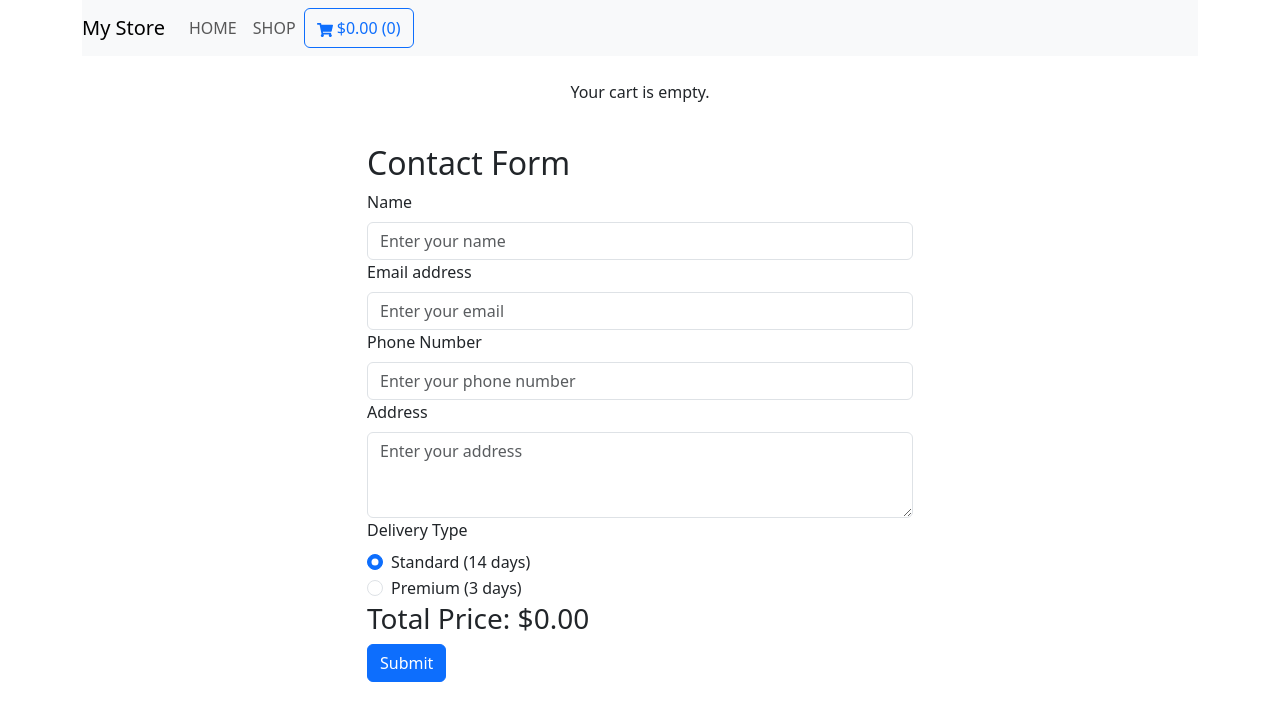
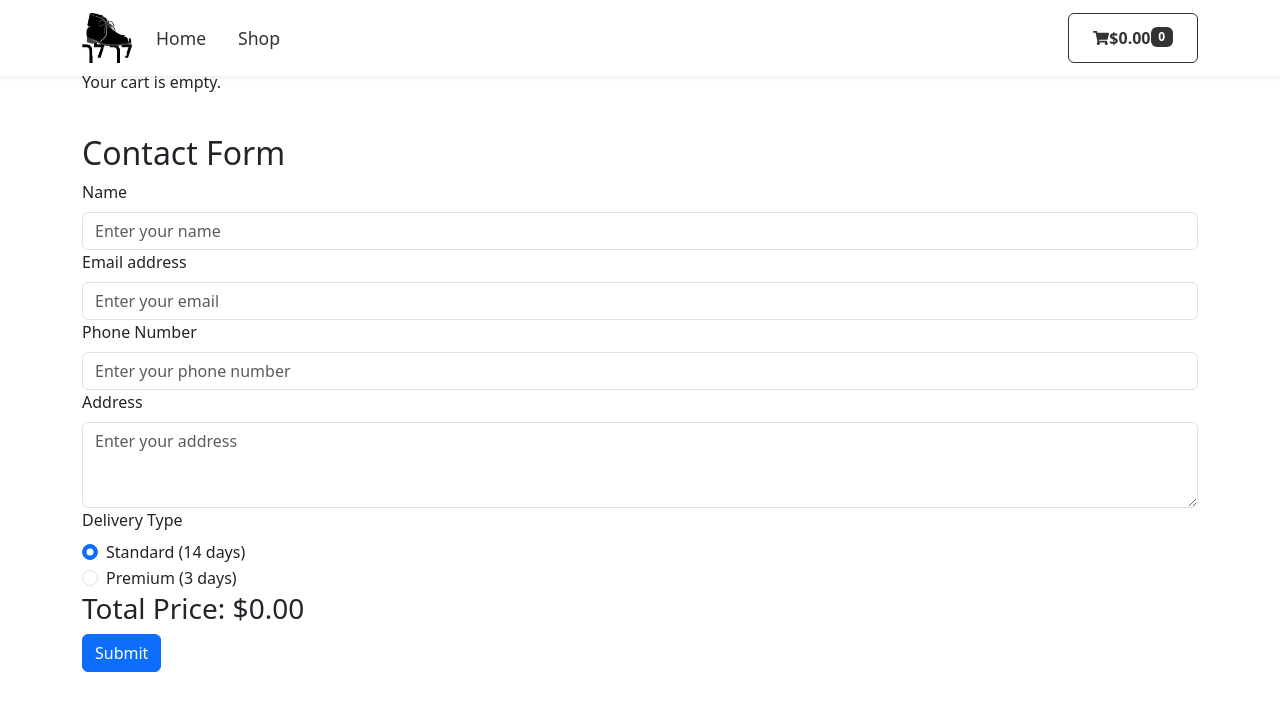
Before and after one commit to orbarkalifa/WebDev_Final, a React (Create React App) app in the folder Client/shoe-store/: page /order in a window 1280 px wide. Shown: the top 720 px of the page. Built offline with nearby package versions, Linux system fonts and the light colour scheme.

Commit message:
styling improvements

```diff
--- a/Client/shoe-store/src/App.js
+++ b/Client/shoe-store/src/App.js
@@ -7,7 +7,7 @@ function App() {
   return (
     <Router>
       <div className="App">
-        <Routes>
+        <Routes >
           <Route path="/" element={<Homepage />} />
           <Route path="/order" element={<Order />} />
         </Routes>
--- a/Client/shoe-store/src/components/Header.css
+++ b/Client/shoe-store/src/components/Header.css
@@ -13,6 +13,8 @@
 .header-title {
     font-size: 3rem;
     margin-bottom: 0.5rem;
+    text-shadow: 2px 2px 4px rgba(0, 0, 0, 0.5),
+        /* Offset X, Offset Y, Blur Radius, Color */ 0 0 1px rgba(0, 0, 0, 0.7); /* Additional shadow for a subtle effect */
 }
 
 .header-description {
--- a/Client/shoe-store/src/components/Header.js
+++ b/Client/shoe-store/src/components/Header.js
@@ -7,7 +7,7 @@ function Header() {
         <div className="header">
             <Container>
                 <Row className="justify-content-center text-center text-white">
-                    <Col md={12}>
+                    <Col>
                         <h1 className="header-title">Welcome to ShoeStore</h1>
                         <p className="header-description">
                             Discover the best collection of shoes for every occasion. From stylish sneakers to elegant formal wear, we have something for everyone.
--- a/Client/shoe-store/src/components/Homepage.js
+++ b/Client/shoe-store/src/components/Homepage.js
@@ -17,12 +17,12 @@ function Homepage() {
         <Container>
             <Navbar cart={cart} toggleCart={() => setShowCart(!showCart)} />
             <Row>
-                <Col md={8}>
+                <Col >
                     <Header />
                 </Col>
             </Row>
             <Row>
-                <Col md={8}>
+                <Col>
                     <ItemsList id="shop" addToCart={addToCart} />
                 </Col>
             </Row>
--- a/Client/shoe-store/src/components/ItemsList.js
+++ b/Client/shoe-store/src/components/ItemsList.js
@@ -13,8 +13,8 @@ const ItemsList = ({ addToCart }) => {
     }, []);
 
     return (
-        <Container>
-            <h1 className="my-4">Items Collection</h1>
+        <Container id='shop'>
+            <h1 >Items Collection</h1>
             <Row>
                 {items.map(item => (
                     <Col key={item._id} xs={12} sm={6} md={4} lg={4}>
--- /dev/null
+++ b/Client/shoe-store/src/components/Navbar.css
@@ -0,0 +1,67 @@
+/* Navbar styles */
+.custom-navbar {
+    background: rgba(
+        255,
+        255,
+        255,
+        0.8
+    ); /* Semi-transparent white background */
+    backdrop-filter: blur(10px); /* Adds a blur effect to the background */
+    box-shadow: 0 4px 6px rgba(0, 0, 0, 0.1); /* Subtle shadow for separation */
+    z-index: 1030; /* Ensures navbar is on top of other content */
+}
+
+/* Text and icon color */
+.custom-navbar .nav-link {
+    color: #333; /* Dark color for text and icons */
+    font-weight: 500; /* Medium font weight for better readability */
+}
+
+/* Hover effect for nav links */
+.custom-navbar .nav-link {
+    background-color: rgba(
+        255,
+        255,
+        255,
+        0.6
+    ); /* Slightly darker background on hover */
+    border-radius: 4px; /* Rounded corners */
+    padding: 0.75rem 1.5rem; /* Increase padding for better size */
+    font-size: 1.1rem; /* Increase font size */
+    margin-right: 1rem; /* Add spacing between nav links */
+    transition: background-color 0.3s ease; /* Smooth transition effect */
+}
+
+.custom-navbar .nav-link:hover {
+    background-color: rgba(
+        255,
+        255,
+        255,
+        0.8
+    ); /* Lighter background on hover */
+}
+
+/* Button styles */
+.custom-navbar .cart-button {
+    padding: 0.75rem 1.5rem; /* Increase button padding */
+    font-size: 1rem; /* Adjust font size for better balance */
+    transition: background-color 0.3s ease, color 0.3s ease; /* Smooth transition effect */
+}
+
+/* Button outline style */
+.custom-navbar .btn-outline-dark {
+    border-color: #333; /* Darker border color */
+    color: #333; /* Darker text color */
+}
+
+/* Badge styling */
+.custom-navbar .badge {
+    background-color: #333; /* Darker background for the badge */
+    color: #fff; /* White text color */
+}
+
+/* Price span styling */
+.custom-navbar .price {
+    font-weight: 600; /* Bold text for price */
+    font-size: 1rem; /* Adjust font size for price */
+}
--- a/Client/shoe-store/src/components/Navbar.js
+++ b/Client/shoe-store/src/components/Navbar.js
@@ -1,25 +1,46 @@
 import React from 'react';
-import { Navbar as BootstrapNavbar, Nav, Button } from 'react-bootstrap';
+import { Navbar as BootstrapNavbar, Nav, Button, Container } from 'react-bootstrap';
 import { FaShoppingCart } from 'react-icons/fa';
+import './Navbar.css'; // Import the CSS file
 
 const Navbar = ({ cart, toggleCart }) => {
-    // Calculate total quantity and price in the cart
     const totalQuantity = cart.reduce((total, item) => total + item.quantity, 0);
     const totalPrice = cart.reduce((total, item) => total + item.price * item.quantity, 0).toFixed(2);
 
     return (
-        <BootstrapNavbar bg="light" expand="lg" className="mb-4">
-            <BootstrapNavbar.Brand href="#home">My Store</BootstrapNavbar.Brand>
+        <BootstrapNavbar expand="lg" fixed="top" className="shadow-sm custom-navbar">
+            <Container>
+                <BootstrapNavbar.Brand href="#home" className="font-weight-bold text-uppercase">
+                    <img
+                        src="/logo.jpg"
+                        width="50"
+                        height="50"
+                        className="d-inline-block align-top"
+                        alt="My Store"
+                    />                </BootstrapNavbar.Brand>
                 <BootstrapNavbar.Toggle aria-controls="basic-navbar-nav" />
                 <BootstrapNavbar.Collapse id="basic-navbar-nav">
                     <Nav className="mr-auto">
-                    <Nav.Link href="/">HOME</Nav.Link>
-                    <Nav.Link href="#shop">SHOP</Nav.Link>
-                    <Button variant="outline-primary" onClick={toggleCart}>
-                        <FaShoppingCart /> ${totalPrice} ({totalQuantity})
+                        <Nav.Link href="/" className="nav-link">
+                            Home
+                        </Nav.Link>
+                        <Nav.Link href="#shop" className="nav-link">
+                            Shop
+                        </Nav.Link>
+                    </Nav>
+                    <Nav className="ms-auto d-flex align-items-center">
+                        <Button
+                            onClick={toggleCart}
+                            variant="outline-dark"
+                            className="d-flex align-items-center cart-button"
+                        >
+                            <FaShoppingCart className="mr-2" />
+                            <span className="price mr-2">${totalPrice}</span>
+                            <span className="badge badge-dark">{totalQuantity}</span>
                         </Button>
                     </Nav>
                 </BootstrapNavbar.Collapse>
+            </Container>
         </BootstrapNavbar>
     );
 };
--- a/Client/shoe-store/src/components/Order.js
+++ b/Client/shoe-store/src/components/Order.js
@@ -19,21 +19,29 @@ function Order() {
     const [errors, setErrors] = useState({});
     const [successMessage, setSuccessMessage] = useState('');
 
+    // Validates the form inputs
     const validateForm = () => {
         const newErrors = {};
         if (!formData.name) newErrors.name = 'Name is required';
         else if (/\d/.test(formData.name)) newErrors.name = 'Name cannot contain numbers';
+
         if (!formData.email) newErrors.email = 'Email is required';
         else if (!/\S+@\S+\.\S+/.test(formData.email)) newErrors.email = 'Email is invalid';
+
         if (!formData.phone) newErrors.phone = 'Phone number is required';
-        else if (!/^\d{10}$/.test(formData.phone.replace(/-/g, ''))) newErrors.phone = 'Phone number must be 10 digits';
         if (!formData.address) newErrors.address = 'Address is required';
-        if (cart.length === 0) newErrors.cartSize = 'Cannot order an empty cart';
+
+        if (cart.length === 0) {
+            newErrors.cartSize = 'Cannot order an empty cart';
+        } else if (cart.some(item => item.quantity <= 0)) {
+            newErrors.cartItems = 'All items must have a quantity greater than 0';
+        }
 
         setErrors(newErrors);
         return Object.keys(newErrors).length === 0;
     };
 
+    // Handles changes to form fields
     const handleChange = (e) => {
         const { name, value } = e.target;
         setFormData(prevFormData => ({
@@ -42,16 +50,21 @@ function Order() {
         }));
     };
 
+    // Handles form submission
     const handleSubmit = async (e) => {
         e.preventDefault();
 
         if (!validateForm()) return;
 
+        // Calculate total price with delivery fee
+        const deliveryFee = formData.deliveryType === '3' ? 30 : 0;
+        const totalPriceWithFee = totalPrice + deliveryFee;
+
         try {
             const body = {
                 orderDetails: {
                     items: cart,
-                    totalPrice: totalPrice,
+                    totalPrice: totalPriceWithFee,
                     customer: formData,
                 }
             };
@@ -67,31 +80,52 @@ function Order() {
         }
     };
 
+    // Calculate the total price of items in the cart
     const totalPrice = cart.reduce((total, item) => total + item.price * item.quantity, 0);
 
     return (
         <Container>
             <Navbar cart={cart} toggleCart={() => setShowCart(!showCart)} />
 
-            <Row className="my-4">
+            <Row className="mb-4">
                 {cart.length > 0 ? (
                     cart.map(item => item.quantity > 0 && (
-                        <Row className="justify-content-center mb-3" key={item._id}>
-                            <Col lg={6}>
+                        <Row key={item._id}>
+                            <Col>
                                 <OrderItem item={item} />
                             </Col>
                         </Row>
                     ))
                 ) : (
-                    <Col className="text-center">
+                    <Col>
                         <p>Your cart is empty.</p>
                     </Col>
                 )}
             </Row>
 
+            {errors.cartSize && (
+                <Row className="mb-4">
+                    <Col>
+                        <div className="alert alert-danger">
+                            {errors.cartSize}
+                        </div>
+                    </Col>
+                </Row>
+            )}
+
+            {errors.cartItems && (
+                <Row className="mb-4">
+                    <Col>
+                        <div className="alert alert-danger">
+                            {errors.cartItems}
+                        </div>
+                    </Col>
+                </Row>
+            )}
+
             {successMessage && (
-                <Row className="justify-content-center mb-4">
-                    <Col md={6}>
+                <Row className="mb-4">
+                    <Col>
                         <div className="alert alert-success">
                             {successMessage}
                         </div>
@@ -99,8 +133,8 @@ function Order() {
                 </Row>
             )}
 
-            <Row className="justify-content-md-center">
-                <Col md={6}>
+            <Row>
+                <Col>
                     <h2>Contact Form</h2>
                     <Form onSubmit={handleSubmit}>
                         <Form.Group controlId="formName">
@@ -191,7 +225,7 @@ function Order() {
                         </Form.Group>
 
                         <h3>Total Price: ${formData.deliveryType === '3' ? (totalPrice + 30).toFixed(2) : totalPrice.toFixed(2)}</h3>
-                        <Button variant="primary" type="submit">
+                        <Button type="submit" variant="primary">
                             Submit
                         </Button>
                     </Form>
--- a/Client/shoe-store/src/components/OrderItem.js
+++ b/Client/shoe-store/src/components/OrderItem.js
@@ -4,14 +4,14 @@ import { ListGroup, Image, Row, Col } from 'react-bootstrap';
 const OrderItem = ({ item }) => {
     return (
         <ListGroup.Item>
-            <Row className="align-items-center">
+            <Row >
                 <Col xs={4} md={3}>
                     <Image
                         src={item.imgUrl}
                         alt={item.name}
                         fluid
                         rounded
-                        className="order-item-img"
+
                     />
                 </Col>
                 <Col xs={8} md={9}>
--- a/Client/shoe-store/src/index.css
+++ b/Client/shoe-store/src/index.css
@@ -1,13 +1,14 @@
 body {
-  margin: 0;
-  font-family: -apple-system, BlinkMacSystemFont, 'Segoe UI', 'Roboto', 'Oxygen',
-    'Ubuntu', 'Cantarell', 'Fira Sans', 'Droid Sans', 'Helvetica Neue',
-    sans-serif;
-  -webkit-font-smoothing: antialiased;
-  -moz-osx-font-smoothing: grayscale;
+    margin: 0;
+    font-family: -apple-system, BlinkMacSystemFont, "Segoe UI", "Roboto",
+        "Oxygen", "Ubuntu", "Cantarell", "Fira Sans", "Droid Sans",
+        "Helvetica Neue", sans-serif;
+    -webkit-font-smoothing: antialiased;
+    -moz-osx-font-smoothing: grayscale;
+    padding-top: 70px; /* Adjust based on the height of your navbar */
 }
 
 code {
-  font-family: source-code-pro, Menlo, Monaco, Consolas, 'Courier New',
-    monospace;
+    font-family: source-code-pro, Menlo, Monaco, Consolas, "Courier New",
+        monospace;
 }
```
Also changed, not shown: Client/shoe-store/src/components/Item.js (+13 -8 lines), Client/shoe-store/public/logo.jpg (added), Client/shoe-store/src/components/Item.css (added), 1 other file (tests, documents, lock files or other folders). Lines whose indentation alone changed are shown as unchanged.
